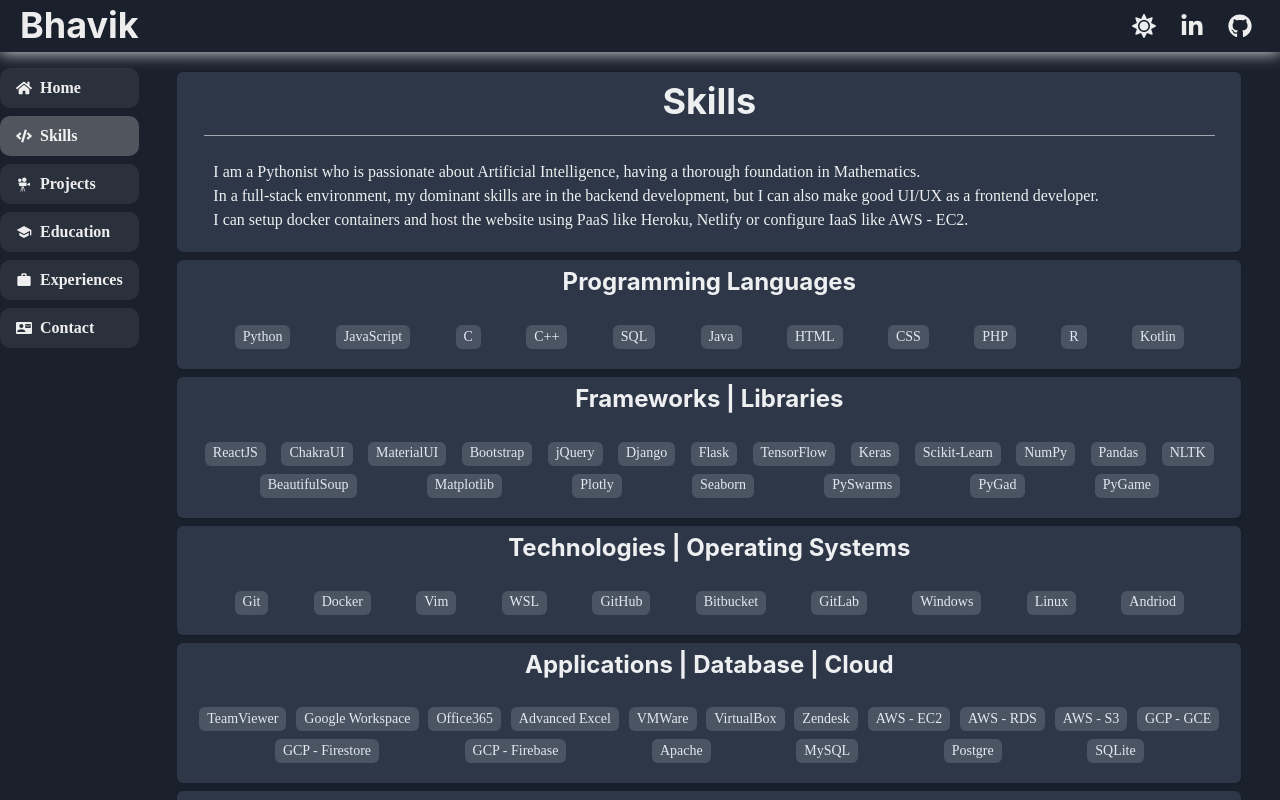
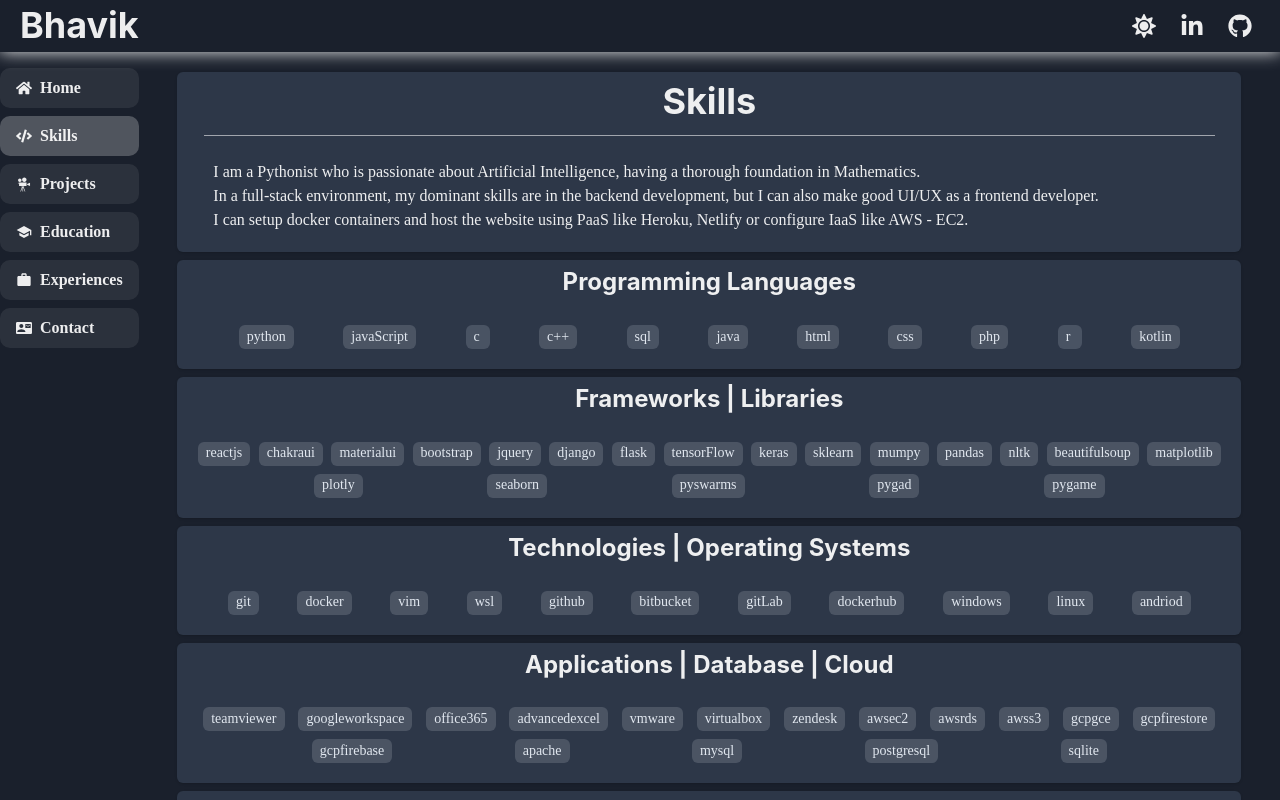
Before and after one commit to bhavik-knight/portfolio-chakra, a React (Vite) app in the folder react/frontend/: page / in a window 1280 px wide. Both pictures are taken after a click on the element "Skills". Shown: the top 800 px of the page. Built offline with nearby package versions, Linux system fonts and the light colour scheme; no server answers.

Commit message:
changed skills to all-lowercase; will change icons to reflect with correct name

```diff
--- a/react/frontend/src/components/Certificates.jsx
+++ b/react/frontend/src/components/Certificates.jsx
@@ -1,3 +1,4 @@
+import { certificates } from "../data/portfolio_db.json"
 import "./Certificates.css"
 import { nanoid } from "nanoid"
 import { Flex, HStack, VStack, Stack, Box, Wrap, Container, Divider } from "@chakra-ui/react"
@@ -5,9 +6,9 @@ import { List, UnorderedList, ListItem } from "@chakra-ui/react"
 import { Accordion, AccordionIcon, AccordionButton, AccordionItem, AccordionPanel } from "@chakra-ui/react"
 import { Card, CardHeader, CardBody, CardFooter } from "@chakra-ui/react"
 import { Text, Heading } from "@chakra-ui/react"
-import { certificates } from "../data/portfolio_db.json"
 import { CertificateCard } from "./CertificateCard"
 import { CertificateCardCarousel } from "./CertificateCardCarousel"
+
 
 function Certificates() {
 
--- a/react/frontend/src/components/Contact.jsx
+++ b/react/frontend/src/components/Contact.jsx
@@ -19,12 +19,14 @@ const serviceId = import.meta.env.VITE_EMAILJS_SERVICE_ID
 const templateId = import.meta.env.VITE_EMAILJS_TEMPLATE_ID
 const publicKey = import.meta.env.VITE_EMAILJS_PUBLIC_KEY
 
+
 // some styles for the form
 const formDataStyles = {
     spacing: 0,
     my: 2,
     py: 2,
 }
+
 
 // box styles for form and QR code
 const boxStyles = {
@@ -35,11 +37,13 @@ const boxStyles = {
     as: Center
 }
 
+
 // social icon button size
 const socialBtnStyles = {
     isRound: true,
     _hover: { boxShadow: "1px 1px 4px" }
 }
+
 
 // initial fields planned for the form
 const formInitialValues = {
@@ -49,6 +53,7 @@ const formInitialValues = {
     subject: "",
     message: "",
 }
+
 
 // validation the form input data
 const emailRegEx = /^[A-Z0-9._%+-]+@[A-Z0-9.-]+\.[A-Z]{2,}$/i
@@ -71,6 +76,7 @@ const formValidationSchema = yup.object({
         .string()
         .required("Please enter your message."),
 })
+
 
 // react component
 function Contact() {
@@ -203,7 +209,9 @@ function Contact() {
                                             />
 
                                             {/* submit button */}
-                                            <Button type="submit" w="100%" isDisabled={isSubmitting}>SEND</Button>
+                                            <Button type="submit" w="100%" isDisabled={isSubmitting}>
+                                                {ResponsiveIcons["send"]["name"]}
+                                            </Button>
                                         </Form>
 
                                     )}
@@ -235,10 +243,15 @@ function Contact() {
                                     <Image src="logos/BhavikQR.png" alt="qr-code" borderRadius="1em" />
                                 </Box>
 
-                                <Center >
+                                <Center>
                                     {/* ref: https://stackoverflow.com/questions/63782544/react-open-mailto-e-mail-client-onclick-with-body-from-textarea */}
                                     <Link to="#" onClick={handleEmailClick}>
-                                        bhavik.bhagat.jobs@gmail.com
+                                        <Flex alignItems="center" gap={1}>
+                                            <Icon as={ResponsiveIcons["email"]["icon"]} />
+                                            <Text>
+                                                bhavik.bhagat.jobs@gmail.com
+                                            </Text>
+                                        </Flex>
                                     </Link>
                                 </Center>
 
@@ -292,17 +305,6 @@ function Contact() {
 }
 
 
-export { Contact }
-
-
-// reference: formik library for the form: https://formik.org/docs/tutorial
-// reference: yup for validation: https://github.com/jquense/yup
-// reference: email-service without server: email-js library: https://www.emailjs.com/docs/examples/reactjs/
-// reference: send email help video: https://www.youtube.com/watch?v=bMq2riFCF90
-
-
-
-
 // helper components
 function CreateTextField({ label, required, ...props }) {
     const [field, meta] = useField(props)
@@ -326,6 +328,7 @@ function CreateTextField({ label, required, ...props }) {
     )
 }
 
+
 function CreateTextareaField({ label, required, ...props }) {
     const [field, meta] = useField(props)
     return (
@@ -338,3 +341,13 @@ function CreateTextareaField({ label, required, ...props }) {
         </FormControl>
     )
 }
+
+
+// export only required react component
+export { Contact }
+
+
+// reference: formik library for the form: https://formik.org/docs/tutorial
+// reference: yup for validation: https://github.com/jquense/yup
+// reference: email-service without server: email-js library: https://www.emailjs.com/docs/examples/reactjs/
+// reference: send email help video: https://www.youtube.com/watch?v=bMq2riFCF90
--- a/react/frontend/src/components/Experiences.jsx
+++ b/react/frontend/src/components/Experiences.jsx
@@ -1,10 +1,10 @@
+import { experiences, volunteer } from "../data/portfolio_db.json"
 import { nanoid } from "nanoid"
 import { Heading, Text, Spacer } from "@chakra-ui/react"
 import { Stack, Flex, Divider } from "@chakra-ui/react"
 import { Card, CardHeader, CardFooter, CardBody } from "@chakra-ui/react"
 import { List, UnorderedList, ListItem } from "@chakra-ui/react"
 import { Accordion, AccordionItem, AccordionButton, AccordionIcon, AccordionPanel } from "@chakra-ui/react"
-import { experiences, volunteer } from "../data/portfolio_db.json"
 import { ExperienceCard } from "./ExperienceCard"
 
 function Experiences() {
--- a/react/frontend/src/components/Home.jsx
+++ b/react/frontend/src/components/Home.jsx
@@ -11,8 +11,9 @@ function Home() {
         return (
             <Card
                 as={Center}
+                borderRight={`1px solid ${color}`}
                 borderBottom={`1px solid ${color}`}
-                _hover={{ boxShadow: `2px 2px 16px ${color}` }}
+                _hover={{ boxShadow: `4px 4px 16px ${color}` }}
                 width={{ base: "100%", md: "80%", xl: "40%" }}
                 height={{ base: "100px", md: "200px" }}
                 className="homeSkills"
--- a/react/frontend/src/components/Projects.jsx
+++ b/react/frontend/src/components/Projects.jsx
@@ -1,5 +1,5 @@
+import { projects } from "../data/portfolio_db.json"
 import "./Projects.css"
-import { projects } from "../data/portfolio_db.json"
 import { useState } from "react"
 import { Divider, UnorderedList, List, ListItem } from "@chakra-ui/react"
 import { Heading, Text } from "@chakra-ui/react"
--- a/react/frontend/src/components/ResponsiveIcons.jsx
+++ b/react/frontend/src/components/ResponsiveIcons.jsx
@@ -99,6 +99,7 @@ const ResponsiveIcons = {
     // other button icons
     "send": { name: "SEND", icon: <FaPaperPlane /> },
     "phone": { name: "phone", icon: PhoneIcon },
+    "email": { name: "email", icon: GoMail },
 
     // languages
     "html": <FaHtml5 className="icons" />,
--- a/react/frontend/src/components/Skills.jsx
+++ b/react/frontend/src/components/Skills.jsx
@@ -1,3 +1,4 @@
+import { skills } from "../data/portfolio_db.json"
 import { nanoid } from "nanoid"
 import { Heading, Text, UnorderedList } from "@chakra-ui/react"
 import { Flex, Center, Container } from "@chakra-ui/react"
@@ -6,10 +7,28 @@ import { Button, Tag } from "@chakra-ui/react"
 import { Stack, VStack, HStack } from "@chakra-ui/react"
 import { Divider, Spacer } from "@chakra-ui/react"
 import { List, ListItem } from "@chakra-ui/react"
-import { skills } from "../data/portfolio_db.json"
 import { ProgrammingParadigms } from "./ProgrammingParadigms"
+import { useState, useEffect } from "react"
 
 function Skills() {
+    const [languages, setLanguages] = useState([])
+    const [frameworks, setFrameworks] = useState([])
+    const [technologies, setTechnologies] = useState([])
+    const [os, setOs] = useState([])
+    const [management, setManagement] = useState([])
+    const [apps, setApps] = useState([])
+
+    useEffect(() => {
+        skills.map(skill => {
+            skill.name === "languages" && setLanguages(skill.data)
+            skill.name === "frameworks" && setFrameworks(skill.data)
+            skill.name === "technologies" && setTechnologies(skill.data)
+            skill.name === "os" && setOs(skill.data)
+            skill.name === "management" && setManagement(skill.data)
+            skill.name === "apps" && setApps(skill.data)
+        })
+    }, [languages, frameworks, technologies, os, management, apps])
+
 
     return (
         <Stack p={2} gap={2}>
@@ -54,11 +73,7 @@ function Skills() {
                 </CardHeader>
                 <CardBody as={Flex} wrap="wrap" gap={2} justifyContent="space-evenly">
                     {
-                        skills[0].languages.map(l => {
-                            return (
-                                <Tag key={nanoid()}>{l}</Tag>
-                            )
-                        })
+                        languages.map(l => (<Tag key={nanoid()}>{l}</Tag>))
                     }
                 </CardBody>
             </Card>
@@ -70,7 +85,7 @@ function Skills() {
                 </CardHeader>
                 <CardBody as={Flex} wrap="wrap" gap={2} justifyContent="space-evenly">
                     {
-                        skills[0].frameworks.map(fw => {
+                        frameworks.map(fw => {
                             return (
                                 <Tag key={nanoid()}>{fw}</Tag>
                             )
@@ -86,7 +101,7 @@ function Skills() {
                 </CardHeader>
                 <CardBody as={Flex} wrap="wrap" gap={2} justifyContent="space-evenly">
                     {
-                        skills[0].technologies.map(tech => {
+                        technologies.map(tech => {
                             return (
                                 <Tag key={nanoid()}>{tech}</Tag>
                             )
@@ -94,7 +109,7 @@ function Skills() {
                     }
 
                     {
-                        skills[0].os.map(o => {
+                        os.map(o => {
                             return (
                                 <Tag key={nanoid()}>{o}</Tag>
                             )
@@ -110,7 +125,7 @@ function Skills() {
                 </CardHeader>
                 <CardBody as={Flex} wrap="wrap" gap={2} justifyContent="space-evenly">
                     {
-                        skills[0].apps.map(app => {
+                        apps.map(app => {
                             return (
                                 <Tag key={nanoid()}>{app}</Tag>
                             )
@@ -126,7 +141,7 @@ function Skills() {
                 </CardHeader>
                 <CardBody as={Flex} wrap="wrap" gap={2} justifyContent="space-evenly">
                     {
-                        skills[0].management.map(mgmt => {
+                        management.map(mgmt => {
                             return (
                                 <Tag key={nanoid()}>{mgmt}</Tag>
                             )
```
Also changed, not shown: react/frontend/src/data/portfolio_db.json.
